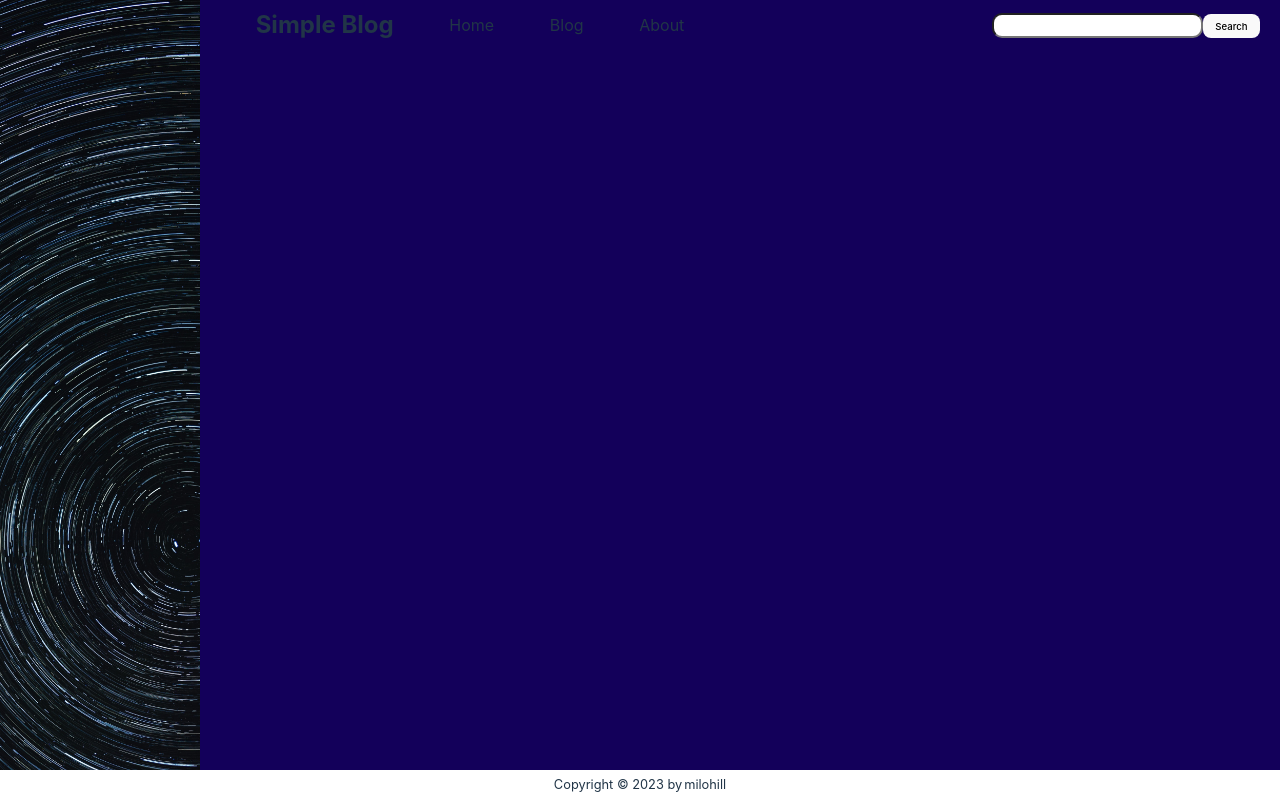
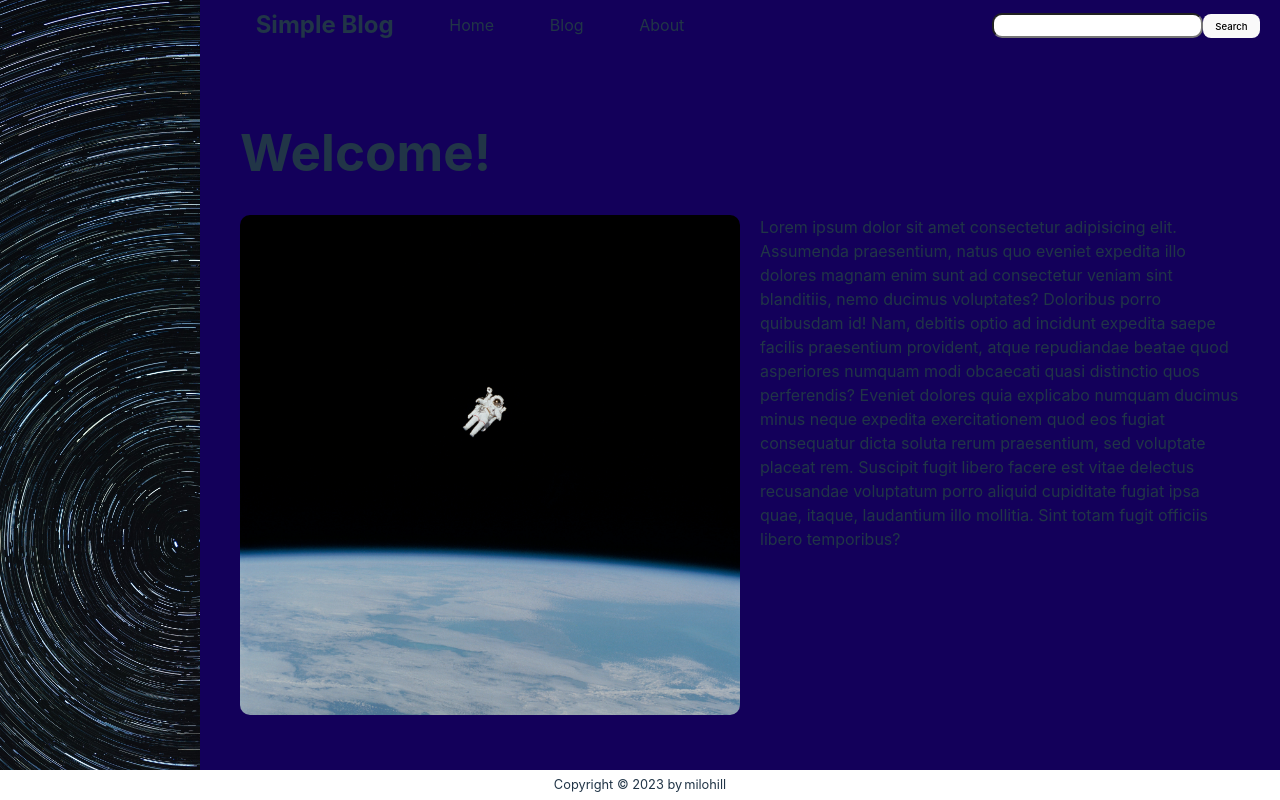
Before and after one commit to milohill/simple-blog, a React (Vite) app: page / in a window 1280 px wide. Built offline with nearby package versions, Linux system fonts and the light colour scheme; the HTML template or start-up script is replaced by a standard one.

Commit message:
Create the home board content page

```diff
--- a/src/App.css
+++ b/src/App.css
@@ -1,7 +1,6 @@
 #root {
   max-width: 1280px;
   margin: 0;
-  text-align: center;
 }
 
 .logo {
--- /dev/null
+++ b/src/components/About.jsx
@@ -0,0 +1,7 @@
+import React from 'react';
+
+const About = () => {
+  return <div className="board-content about">About</div>;
+};
+
+export default About;
--- /dev/null
+++ b/src/components/Blog.jsx
@@ -0,0 +1,7 @@
+import React from 'react';
+
+const Blog = () => {
+  return <div className="board-content blog">Blog</div>;
+};
+
+export default Blog;
--- a/src/components/Board.jsx
+++ b/src/components/Board.jsx
@@ -1,5 +1,13 @@
+import Home from './Home';
+import Blog from './Blog';
+import About from './About';
+
 const Board = (props) => {
-  return <div className="board"></div>;
+  const { state } = props;
+  if (state !== 'blog') {
+    return <Blog />
+  }
+  return <Home />
 };
 
 export default Board;
--- /dev/null
+++ b/src/components/Home.jsx
@@ -0,0 +1,18 @@
+import React from 'react';
+import homeImage from '../assets/images/home-image.jpg';
+
+const Home = () => {
+  return (
+    <div className="board-content home">
+      <div>
+        <h1>Welcome!</h1>
+      </div>
+      <div>
+      <img src={homeImage} alt="home image" />
+        Lorem ipsum dolor sit amet consectetur adipisicing elit. Assumenda praesentium, natus quo eveniet expedita illo dolores magnam enim sunt ad consectetur veniam sint blanditiis, nemo ducimus voluptates? Doloribus porro quibusdam id! Nam, debitis optio ad incidunt expedita saepe facilis praesentium provident, atque repudiandae beatae quod asperiores numquam modi obcaecati quasi distinctio quos perferendis? Eveniet dolores quia explicabo numquam ducimus minus neque expedita exercitationem quod eos fugiat consequatur dicta soluta rerum praesentium, sed voluptate placeat rem. Suscipit fugit libero facere est vitae delectus recusandae voluptatum porro aliquid cupiditate fugiat ipsa quae, itaque, laudantium illo mollitia. Sint totam fugit officiis libero temporibus?
+      </div>
+    </div>
+  );
+};
+
+export default Home;
--- a/src/components/MainContent.jsx
+++ b/src/components/MainContent.jsx
@@ -9,7 +9,7 @@ const MainContent = () => {
       <HeaderLogo />
       <Nav />
       <SearchBar />
-      <Board />
+      <Board state="blog"/>
     </div>
   );
 };
--- a/src/components/style.css
+++ b/src/components/style.css
@@ -76,9 +76,26 @@ nav {
   font-size: 0.6rem;
 }
 
-.board {
+.board-content {
   grid-column: 2 / 4;
   grid-row: 2 / 3;
+
+  padding: 40px;
+}
+
+.board-content.home {
+  display: flex;
+  flex-direction: column;
+}
+
+.board-content.home img {
+  width: 500px;
+  border-radius: 10px;
+}
+
+.board-content.home div:nth-child(2) {
+  display: flex;
+  gap: 20px;
 }
 
 footer {
```
Also changed, not shown: src/assets/images/home-image.jpg (added).
